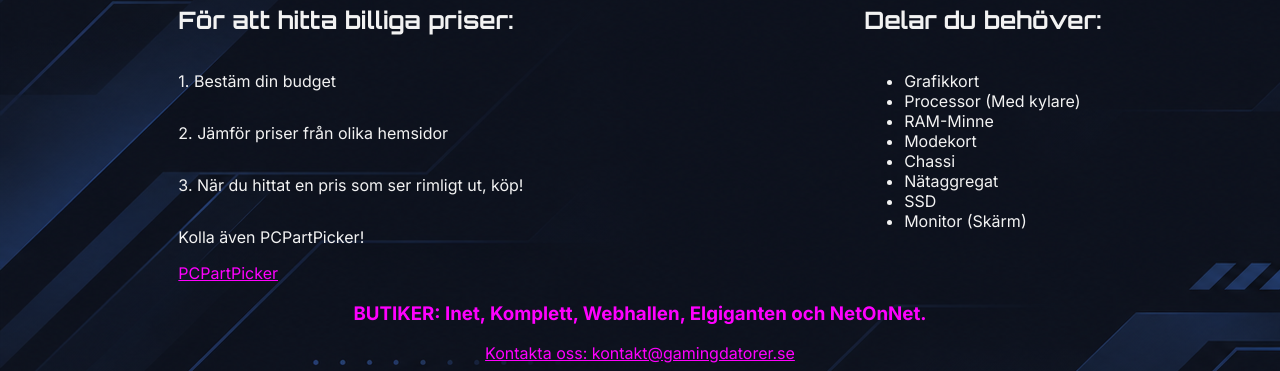
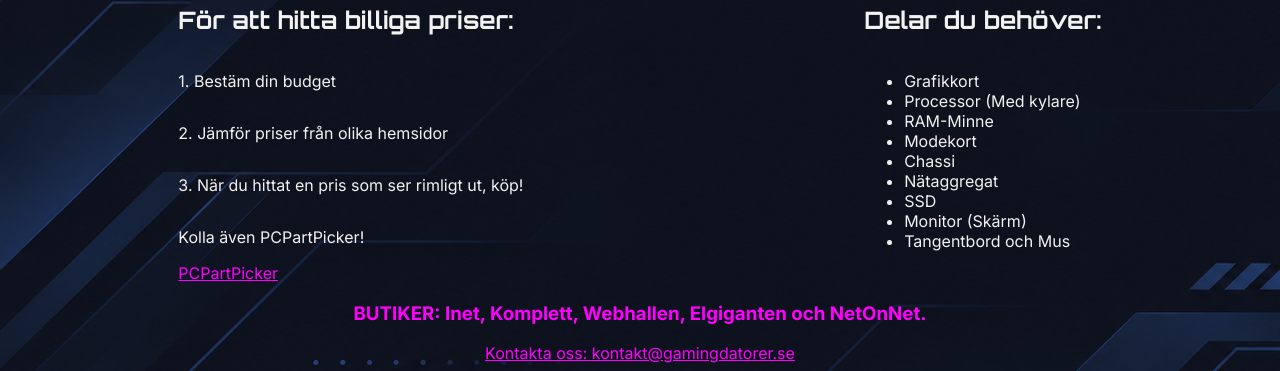
Before and after one commit to GoobyGuy1105/Projekt1-Del2, a plain HTML site: page index.html in a window 1280 px wide. Shown: the part 430-801 px from the top of the page. Drawn offline with Linux system fonts and the light colour scheme.

Commit message:
La till tangentbord och mus till punktlistan

```diff
--- a/index.html
+++ b/index.html
@@ -89,6 +89,9 @@
                     <li>
                         Monitor (Skärm)
                     </li>
+                    <li>
+                        Tangentbord och Mus
+                    </li>
                 </ul>
                 </article>
         </div>
```
